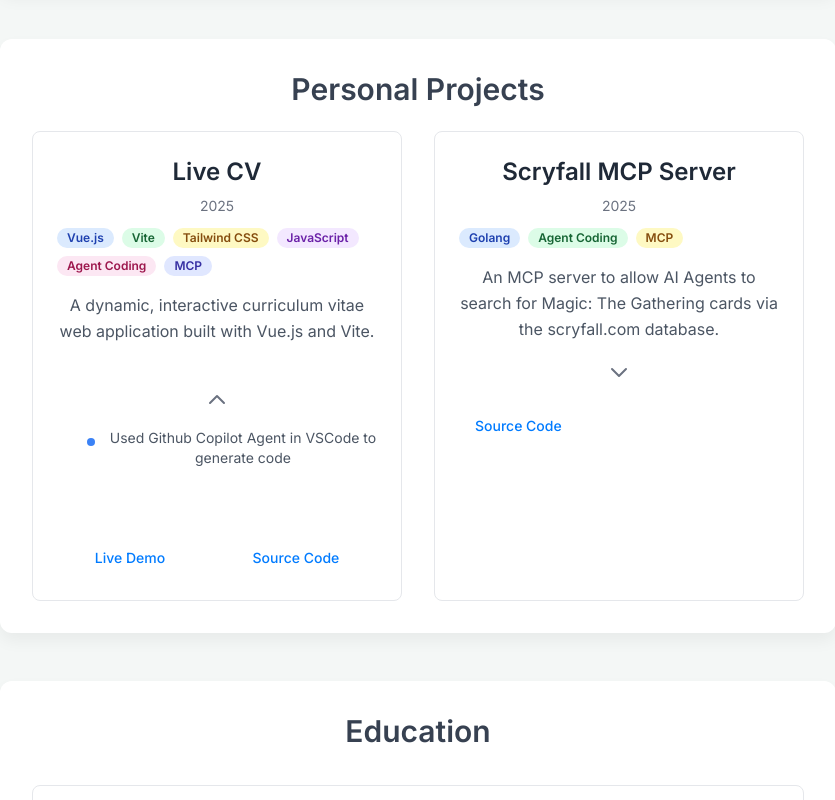
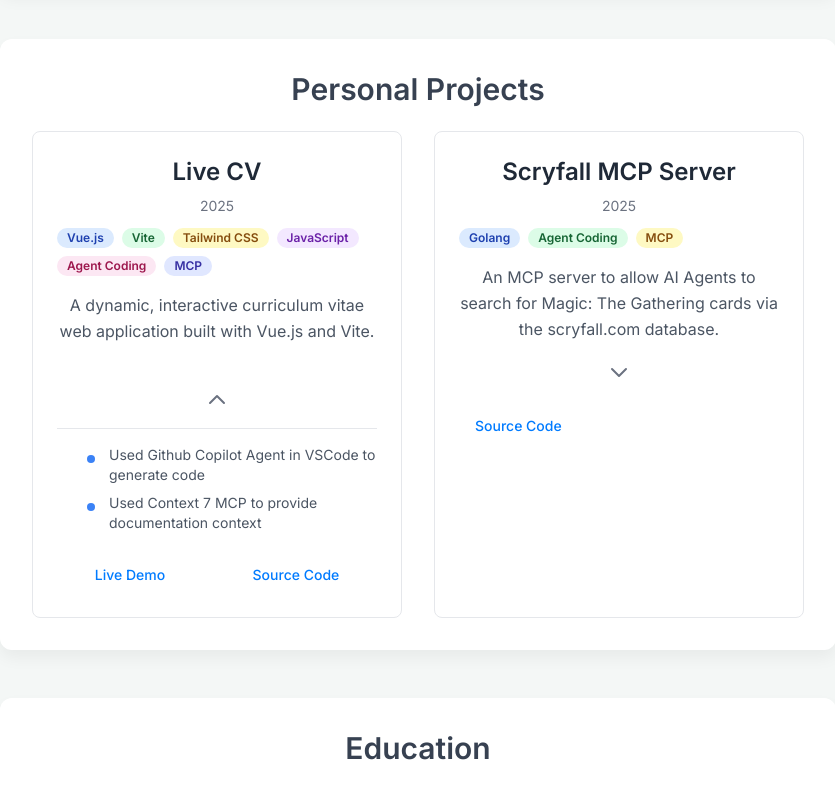
Before and after one commit to levofski/live-cv, a Vue app: page / in a window 1280 px wide. Both pictures are taken after a click on the element 439 px from the left and 2590 px from the top of the page. Shown: the part 2190-2990 px from the top of the page, without its empty margins (222-1057 px from the left). Built offline with nearby package versions, Linux system fonts and the light colour scheme.

Commit message:
style: enhance layout and animation in ProjectsSection component - **Files Changed**: `ProjectsSection.vue` - **Reason**: Improved the layout of project summaries and refined animation transitions for better user experience.

```diff
--- a/src/components/ProjectsSection.vue
+++ b/src/components/ProjectsSection.vue
@@ -54,7 +54,7 @@
               {{ tech }}
             </span>
           </div>
-          <p class="text-gray-600 leading-relaxed mb-4 h-20 overflow-y-auto">
+          <p class="text-gray-600 leading-relaxed mb-4 min-h-[5rem] max-h-20 overflow-y-auto">
             {{ project.summary }}
           </p>
 
@@ -114,27 +114,20 @@
               opacity: 0,
               y: -20,
               height: 0,
-              transition: { duration: 200 },
+              transition: {
+                type: 'spring',
+                stiffness: 250,
+                damping: 25,
+                mass: 0.5,
+              },
             }"
-            class="project-details-wrapper overflow-hidden"
+            class="project-details-wrapper mt-4 pt-4 border-t border-gray-200 overflow-hidden"
           >
-            <ul class="space-y-2 text-sm text-gray-600">
+            <ul class="space-y-2 text-sm text-gray-600 text-left">
               <li
                 v-for="(detail, dIndex) in project.details"
                 :key="dIndex"
                 class="flex items-start"
-                v-motion
-                :initial="{ opacity: 0, x: -20 }"
-                :enter="{
-                  opacity: 1,
-                  x: 0,
-                  transition: {
-                    delay: dIndex * 100,
-                    type: 'spring',
-                    stiffness: 300,
-                    damping: 20,
-                  },
-                }"
               >
                 <svg
                   class="h-5 w-5 text-blue-500 mr-2 flex-shrink-0 mt-1"
```
